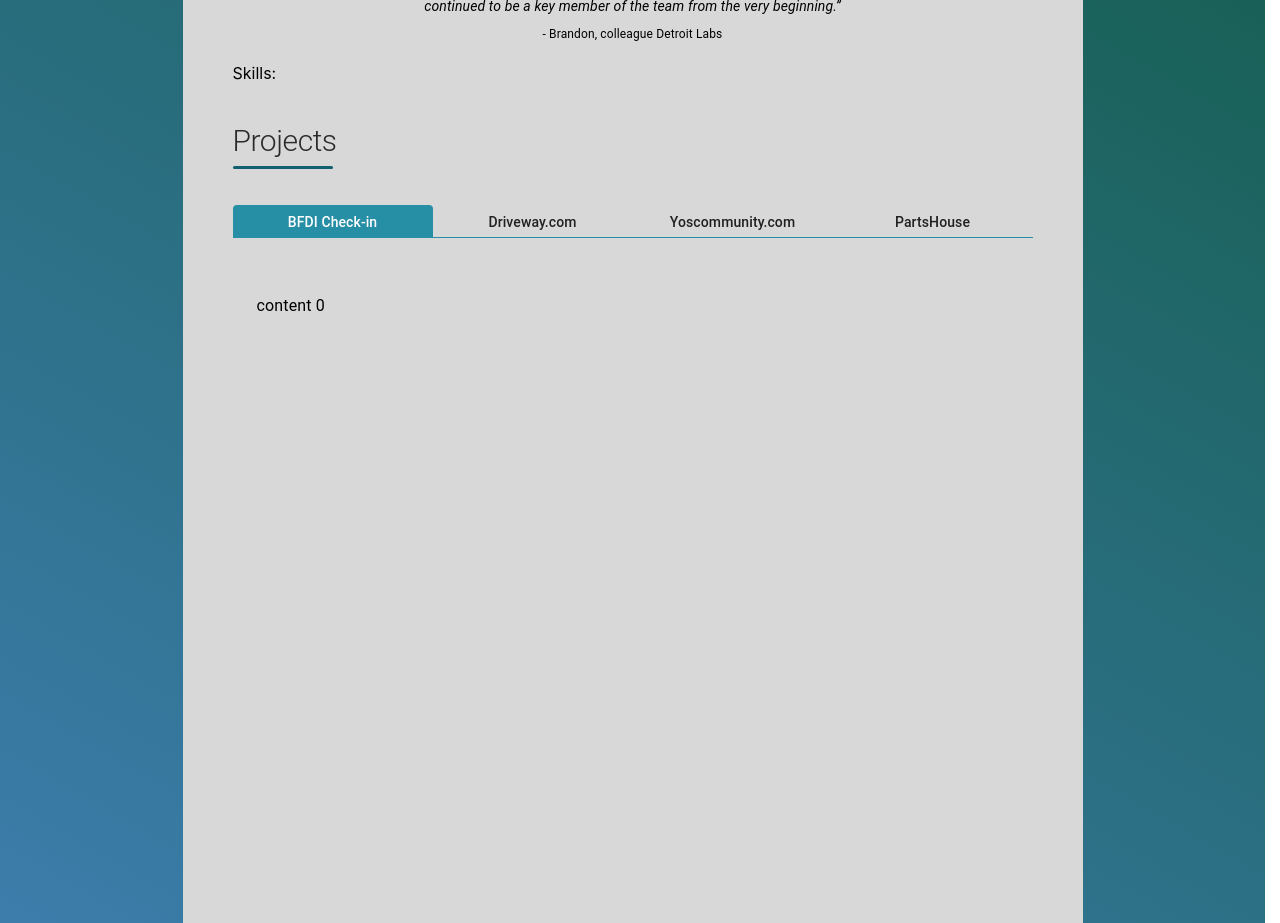
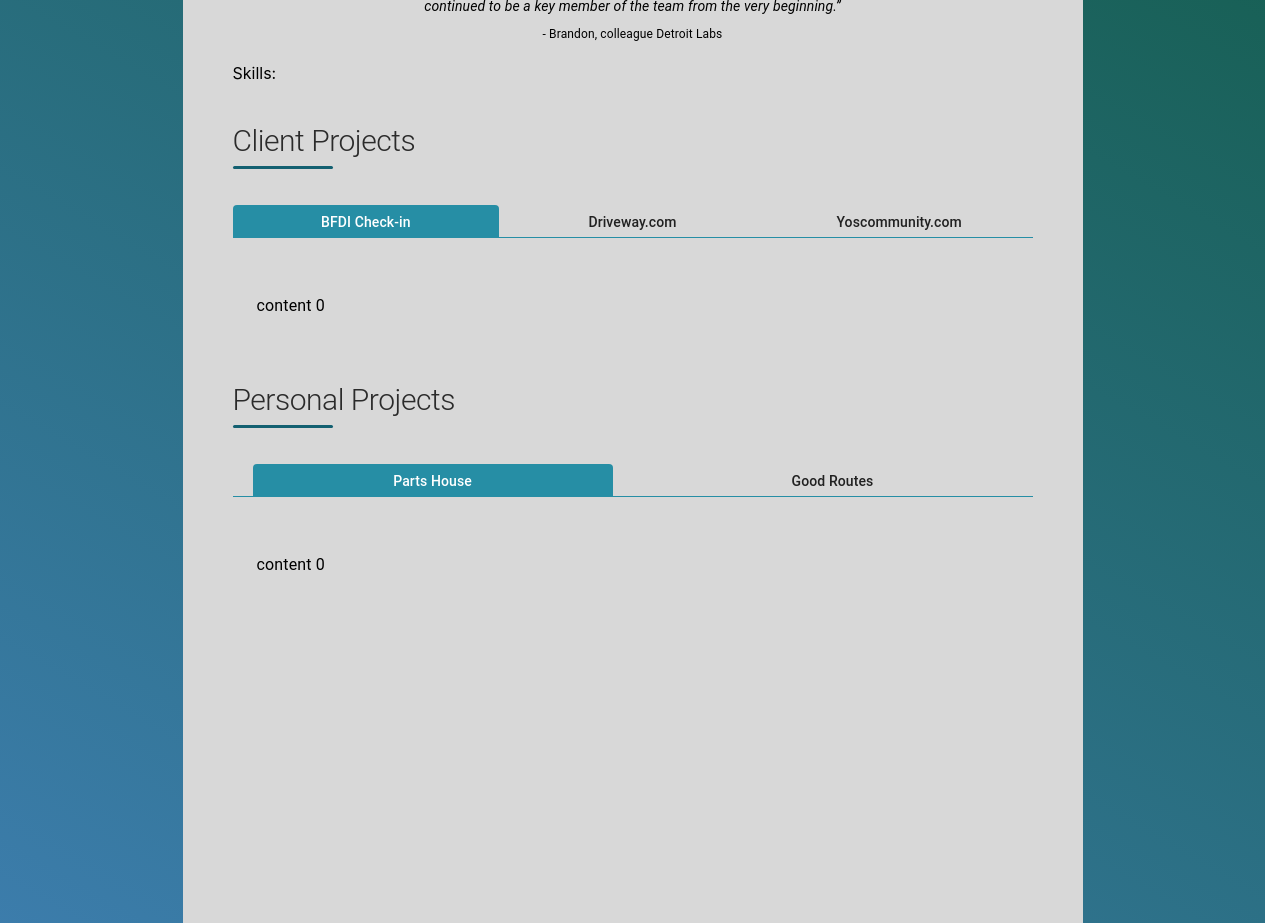
Before and after one commit to Erick-Bravo/Erick-Bravo.github.io, a React (Create React App) app: page / in a window 1280 px wide. Shown: the part 860-1783 px from the top of the page. Built offline with nearby package versions, Linux system fonts and the light colour scheme.

Commit message:
personal projects created. file organization

```diff
--- a/src/components/ContentComponents/Content/Content.tsx
+++ b/src/components/ContentComponents/Content/Content.tsx
@@ -2,7 +2,8 @@ import styled from "@emotion/styled";
 import { Box } from "@mui/material";
 import { breakpoints, maxWidths } from "../../../StyleTheme/theme";
 import NavBar from "../../Navbar/NavBar";
-import Projects from "../Projects/Projects";
+import ClientProjects from "../Projects/ClientProjects/ClientProjects";
+import PersonalProjects from "../Projects/PersonalProjects/PersonalProjects";
 import Summary from "../Summary/Summary";
 
 export const ContentContainer = styled(Box)({
@@ -31,7 +32,8 @@ const Content = () => {
       <NavBar />
       <InnerContent>
         <Summary />
-        <Projects />
+        <ClientProjects />
+        <PersonalProjects />
       </InnerContent>
     </ContentContainer>
   );
--- /dev/null
+++ b/src/components/ContentComponents/Projects/ClientProjects/ClientProjects.tsx
@@ -0,0 +1,25 @@
+import styled from "@emotion/styled";
+import { Box } from "@mui/material";
+import DynamicTabs from "../../../DynamicTabs/DynamicTabs";
+import Header from "../../Header/Header";
+
+const ClientProjectsContainer = styled(Box)({
+  marginBottom: "40px",
+});
+
+const tabData = [
+  { label: "BFDI Check-in", content: "content" },
+  { label: "Driveway.com", content: "content" },
+  { label: "Yoscommunity.com", content: "content" },
+];
+
+const ClientProjects = () => {
+  return (
+    <ClientProjectsContainer>
+      <Header text="Client Projects" />
+      <DynamicTabs tabData={tabData} />
+    </ClientProjectsContainer>
+  );
+};
+
+export default ClientProjects;
--- /dev/null
+++ b/src/components/ContentComponents/Projects/PersonalProjects/PersonalProjects.tsx
@@ -0,0 +1,24 @@
+import styled from '@emotion/styled';
+import { Box } from '@mui/material';
+import DynamicTabs from '../../../DynamicTabs/DynamicTabs';
+import Header from '../../Header/Header';
+
+const PersonalProjectsContainer = styled(Box)({
+     marginBottom: '40px'
+})
+
+const tabData = [
+    { label: "Parts House", content: "content" },
+    { label: "Good Routes", content: "content" },
+  ];
+
+const PersonalProjects = () => {
+    return (
+        <PersonalProjectsContainer>
+             <Header text="Personal Projects" />
+             <DynamicTabs tabData={tabData} />
+        </PersonalProjectsContainer>
+    );
+};
+
+export default PersonalProjects;
--- a/src/components/ContentComponents/Projects/Projects.tsx
+++ /dev/null
@@ -1,26 +0,0 @@
-import styled from "@emotion/styled";
-import { Box } from "@mui/material";
-import DynamicTabs from "../../DynamicTabs/DynamicTabs";
-import Header from "../Header/Header";
-
-const ProjectsContainer = styled(Box)({
-  marginBottom: "40px",
-});
-
-const tabData = [
-  { label: "BFDI Check-in", content: "content" },
-  { label: "Driveway.com", content: "content" },
-  { label: "Yoscommunity.com", content: "content" },
-  { label: "PartsHouse", content: "content" },
-];
-
-const Projects = () => {
-  return (
-    <ProjectsContainer>
-      <Header text="Projects" />
-      <DynamicTabs tabsData={tabData} />
-    </ProjectsContainer>
-  );
-};
-
-export default Projects;
--- a/src/components/DynamicTabs/DynamicTabs.tsx
+++ b/src/components/DynamicTabs/DynamicTabs.tsx
@@ -31,7 +31,7 @@ const TabPanel = (props: TabPanelProps) => {
   );
 };
 
-const DynamicTabs = ({ tabsData }: any) => {
+const DynamicTabs = ({ tabData }: any) => {
   const [value, setValue] = useState(0);
 
   const handleChange = (_event: SyntheticEvent, newValue: number) => {
@@ -46,7 +46,7 @@ const DynamicTabs = ({ tabsData }: any) => {
           onChange={handleChange}
           aria-label="basic TabsStyled example"
         >
-          {tabsData.map((data: { label: string }) => (
+          {tabData.map((data: { label: string }) => (
             <Tab label={data.label} />
           ))}
         </TabsStyled>
@@ -54,7 +54,7 @@ const DynamicTabs = ({ tabsData }: any) => {
 
       <TabHRStyled />
 
-      {tabsData.map((data: { content: number }, i: number) => (
+      {tabData.map((data: { content: number }, i: number) => (
         <TabPanel value={value} index={i}>
           {`${data.content} ${i}`}
         </TabPanel>
```
